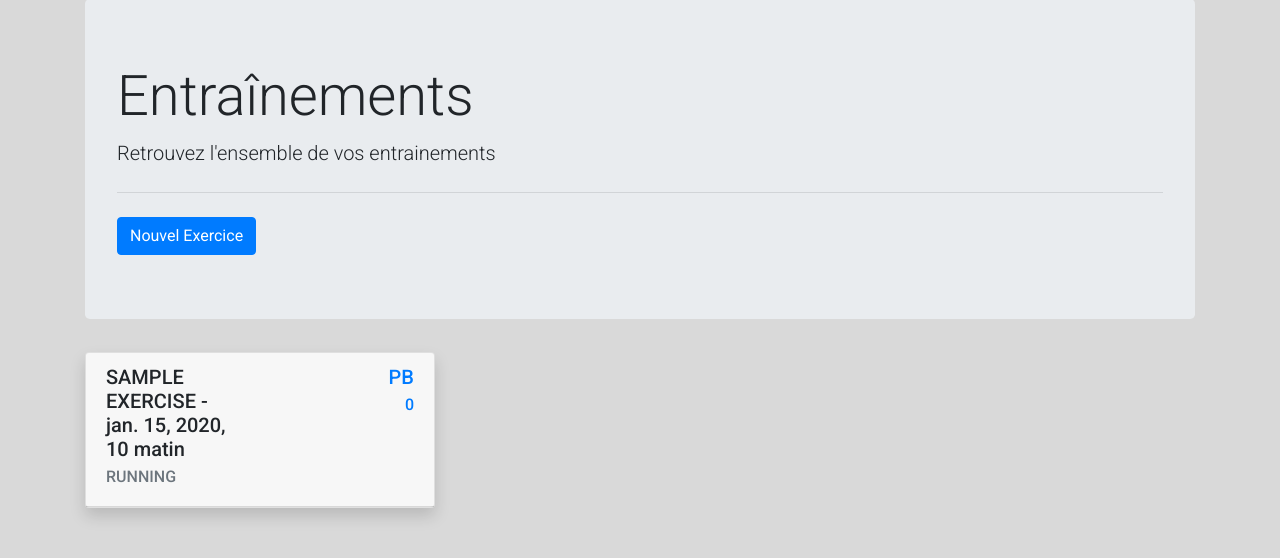
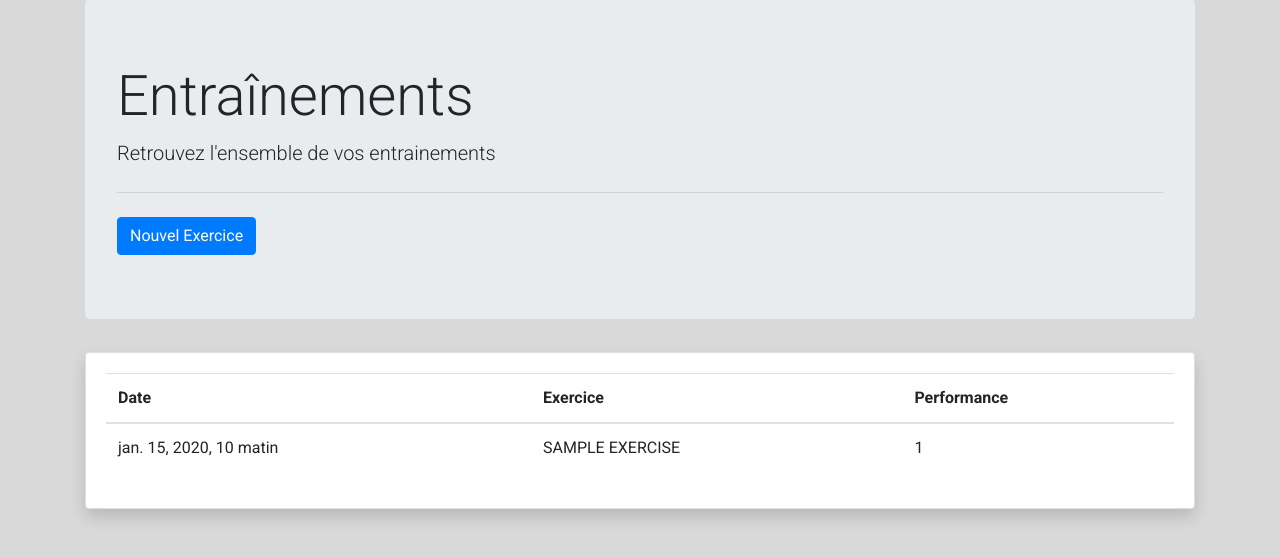
Before and after one commit to JN-Lab/fitperf, a Django app: page /app/trainings/ in a window 1280 px wide. Shown: the part 81-639 px from the top of the page. Run offline with Django 3.2, Linux system fonts and the light colour scheme; a user stored in the database is signed in; tables that the repository leaves empty hold one stand-in row (values such as "Sample post"); some libraries are stand-ins or nearby versions.

Commit message:
review get trainings method ti integrate pb in exercises dict. Need to add a test on these methods with trainings without performance value

```diff
--- a/fitperf/program_builder/models.py
+++ b/fitperf/program_builder/models.py
@@ -33,7 +33,7 @@ class Training(models.Model):
     performance_value = models.IntegerField(null=True)
 
     def __str__(self):
-        return self.name
+        return "{} - {}".format(self.exercise.name, self.date)
 
 class Exercise(models.Model):
     """
--- a/fitperf/program_builder/templates/program_builder/exercises_list.html
+++ b/fitperf/program_builder/templates/program_builder/exercises_list.html
@@ -4,8 +4,9 @@
 {% block content %}
 {% load static %}
 <main class="container">
+    <h1 class="display-4">Exercices</h1>
     <div class="jumbotron mt-4">
-        <h1 class="display-4">Exercices</h1>
+
         <p class="lead">Retrouvez l'ensemble des exercices disponibles avec lesquels vous pouvez composez vos entraînements.</p>
         <hr class="my-4">
         <!-- Button trigger modal -->
--- a/fitperf/program_builder/templates/program_builder/trainings_list.html
+++ b/fitperf/program_builder/templates/program_builder/trainings_list.html
@@ -19,28 +19,45 @@
                     {% include 'messages.html' %}
                 {% endif %}
             </div>
-            <div class="col-12">
-                <div class="row">
-                    {% for training in trainings %}
-                        <div class="col-md-6 col-lg-4">
-                            <div class="card mb-4 shadow">
-                                <div class="card-header">
-                                    <div class="row justify-content-between">
-                                        <div class="col">
-                                            <h5 class="card-title">{{ training.exercise.name|upper }} - {{ training.date }}</h5>
-                                            <h6 class="card-subtitle mb-2 text-muted">{{ training.exercise.exerciseType }}</h6>
-                                        </div>
-                                        <div class="col">
-                                            <h5 class="card-title text-right text-primary">PB</h5>
-                                            <h6 class="card-subtitle mb-2 text-right text-primary">0</h6>
-                                        </div>
-                                    </div>
-                                </div>
-                            </div>
+        </div>
+        <div class="row">
+                <div class="col-12">
+                    <div class="card mb-4 shadow">
+                        <div class="card-body">
+                            <table class="table">
+                                <thead>
+                                    <tr>
+                                        <th scope="col">Date</th>
+                                        <th scope="col">Exercice</th>
+                                        <th scope="col">Performance</th>
+                                    </tr>
+                                </thead>
+                                <tbody>
+                                    {% for training in trainings %}
+                                        <tr>
+                                            <td>{{ training.date }}</td>
+                                            <td>{{ training.exercise.name|upper }}</td>
+                                            {% if training.performanceValue %}
+                                                <td>{{ training.performanceValue }}</td>
+                                            {% else %}
+                                                <td>
+                                                    <form action="">
+                                                        <div class="input-group">
+                                                            <input type="text" class="form-control" placeholder="Votre score" aria-label="Votre score" aria-describedby="enregistrement du score">
+                                                            <div class="input-group-append">
+                                                                <button class="btn btn-outline-secondary" type="button">Envoyer</button>
+                                                            </div>
+                                                        </div>
+                                                    </form>
+                                                </td>
+                                            {% endif %}
+                                        </tr>
+                                    {% endfor %}
+                                </tbody>
+                            </table>
                         </div>
-                    {% endfor %}
+                    </div>
                 </div>
             </div>
-        </div>
     </main>
 {% endblock %}
--- a/fitperf/program_builder/utils/treatments.py
+++ b/fitperf/program_builder/utils/treatments.py
@@ -1,5 +1,6 @@
 #! /usr/bin/env python3
 # coding: utf-8
+import sys
 import math
 from .db_interactions import DBMovement, DBExercise, DBTraining
 
@@ -229,6 +230,7 @@ class DataTreatment:
         try:
             exercise_dict["pb"] = self._get_best_perf_for_one_exercise(exercise, user)
         except:
+            print(sys.exc_info())
             completed = False
 
         try:
@@ -246,14 +248,12 @@ class DataTreatment:
         This private method return a personal record if the user register a training with this exercise
         """
         trainings = self.db_training.get_all_trainings_from_one_user_from_one_exercise(exercise, user)
+        pb = 0
         if trainings:
-            pb = 0
             for training in trainings:
-                if training.performance_value > pb:
+                if training.performance_value and training.performance_value > pb:
                     pb = training.performance_value
-            return pb
-        else:
-            return None
+        return pb
 
     def _get_movements_dict_linked_to_exercise(self,exercise):
         """
@@ -314,7 +314,7 @@ class DataTreatment:
         else:
             return None
 
-    def get_one_training_in_dict(self, training_pk):
+    def get_one_training_in_dict(self, training_pk, user):
         """
         This method returns all the information linked to a training in a dictionnary.
         The method uses the primary key to get the targeted training:
@@ -332,6 +332,7 @@ class DataTreatment:
                     "goalType": "goal_type",
                     "goalValue": "goal_value",
                     "is_default": False,
+                    "pb": "personal best record",
                     "movements" : [
                         {
                             "name" : "movement_name",
@@ -386,7 +387,7 @@ class DataTreatment:
             completed = False
 
         try:
-            training_dict["exercise"] = self.get_one_exercise_in_dict(training.exercise.pk)
+            training_dict["exercise"] = self.get_one_exercise_in_dict_linked_to_one_user(training.exercise.pk, user)
         except:
             completed = False
 
@@ -414,6 +415,7 @@ class DataTreatment:
                         "goalType": "goal_type",
                         "goalValue": "goal_value",
                         "is_default": False,
+                        "pb": "pb",
                         "movements" : [
                             {
                                 "name" : "movement_name",
@@ -436,7 +438,7 @@ class DataTreatment:
         training_list= []
         trainings = self.db_training.get_all_trainings_from_one_user(user)
         for training in trainings:
-            training_dict = self.get_one_training_in_dict(training.pk)
+            training_dict = self.get_one_training_in_dict(training.pk, user)
             if training_dict:
                 training_list.append(training_dict)
 
@@ -461,6 +463,7 @@ class DataTreatment:
                         "goalType": "goal_type",
                         "goalValue": "goal_value",
                         "is_default": False,
+                        "pb": "personal best record",
                         "movements" : [
                             {
                                 "name" : "movement_name",
@@ -483,7 +486,7 @@ class DataTreatment:
         training_list= []
         trainings = self.db_training.get_all_trainings_from_one_user_from_one_exercise(exercise, user)
         for training in trainings:
-            training_dict = self.get_one_training_in_dict(training.pk)
+            training_dict = self.get_one_training_in_dict(training.pk, user)
             if training_dict:
                 training_list.append(training_dict)
 
--- a/fitperf/program_builder/views.py
+++ b/fitperf/program_builder/views.py
@@ -105,7 +105,7 @@ def delete_exercise(request, exercise_pk):
 def training_page(request, training_pk):
 
     db = DataTreatment()
-    training = db.get_one_training_in_dict(training_pk)
+    training = db.get_one_training_in_dict(training_pk, request.user)
     return render(request, 'training_page.html', locals())
 
 @login_required
@@ -113,5 +113,4 @@ def trainings_list(request):
 
     db = DataTreatment()
     trainings = db.get_all_trainings_per_user_in_dict(request.user)
-
     return render(request, "trainings_list.html", locals())
```
Also changed, not shown: fitperf/program_builder/tests/test_treatments.py (+7 -1 lines), fitperf/program_builder/migrations/0001_initial.py, fitperf/program_builder/migrations/0002_auto_20181006_1616.py (deleted), fitperf/program_builder/static/javascript/training_prototype.js (added).
